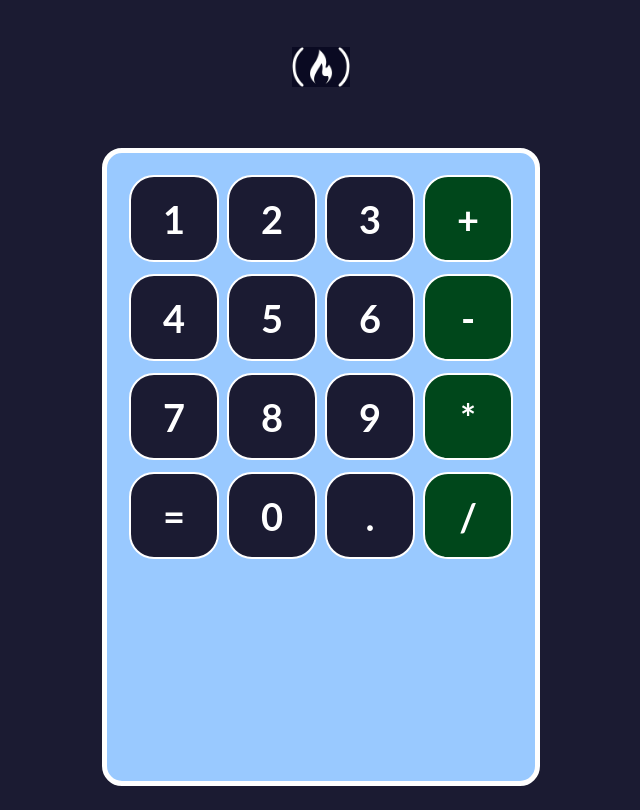
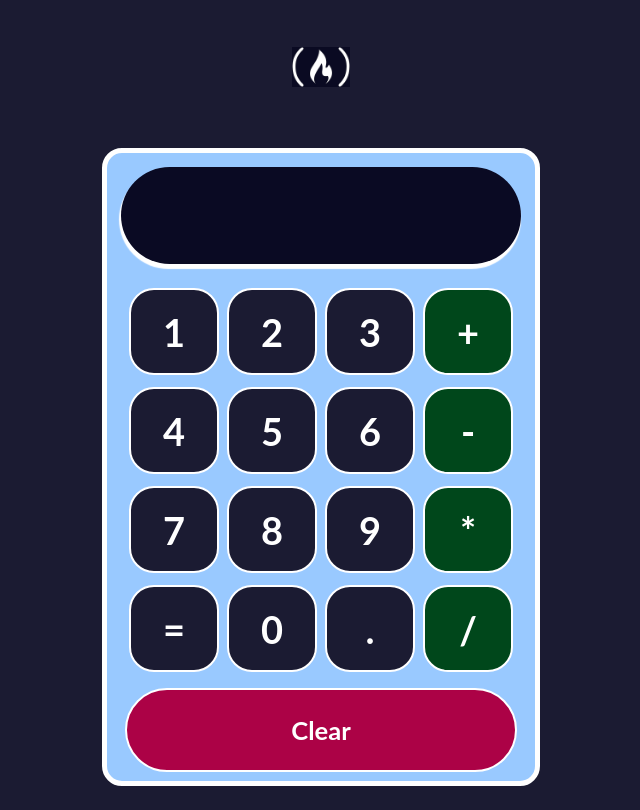
Before and after one commit to yeisonbs/calculadora, a React (Create React App) app: page / in a window 1280 px wide. Shown: the whole page, without its empty margins (319-959 px from the left). Built offline with nearby package versions, Linux system fonts and the light colour scheme.

Commit message:
Boton Clear

```diff
--- a/src/App.js
+++ b/src/App.js
@@ -1,7 +1,8 @@
 import './App.css';
 import freeCodeCampLogo from './imagenes/freeCodeCampLogo.png';
 import Boton from './componentes/Boton';
-
+import Pantalla from './componentes/Pantalla';
+import BotonClear from './componentes/BotonClear';
 
 function App() {
   return (
@@ -13,6 +14,7 @@
           alt='Logo de freeCodeCamp' />
       </div>
       <div className='contenedor-calculadora'>
+        <Pantalla />
         <div className='fila'>
           <Boton>1</Boton>
           <Boton>2</Boton>
@@ -38,7 +40,9 @@
           <Boton>/</Boton>
         </div>
         <div className='fila'>
-
+        <BotonClear >
+            Clear
+          </BotonClear>
         </div>
         </div>
     </div>
--- /dev/null
+++ b/src/componentes/BotonClear.jsx
@@ -0,0 +1,10 @@
+import React from 'react';
+import '../hojas-de-estilo/BotonClear.css';
+
+const BotonClear = (props) => (
+  <div className='boton-clear' onClick={props.manejarClear}>
+    {props.children}
+  </div>
+);
+
+export default BotonClear;
--- /dev/null
+++ b/src/componentes/Pantalla.jsx
@@ -0,0 +1,10 @@
+import React from 'react';
+import '../hojas-de-estilo/Pantalla.css';
+
+const Pantalla = ({ input }) => (
+  <div className='input'>
+    {input}
+  </div>
+);
+
+export default Pantalla;
--- /dev/null
+++ b/src/hojas-de-estilo/BotonClear.css
@@ -0,0 +1,19 @@
+.boton-clear {
+    height: 80px;
+    font-size: 1.6em;
+    display: flex;
+    flex: 1;
+    background-color: #ac0246;
+    margin-top: 8px;
+    justify-content: center;
+    align-items: center;
+    font-weight: bold;
+    color: white;
+    border: 2px solid white;
+    border-radius: 45px;
+    cursor: pointer;
+  }
+
+  .boton-clear:hover {
+    background-color: #ebb000;
+  }
--- /dev/null
+++ b/src/hojas-de-estilo/Pantalla.css
@@ -0,0 +1,15 @@
+.input {
+    height: 75px;
+    border-radius: 50px;
+    margin-bottom: 20px;
+    display: flex;
+    justify-content: flex-end;
+    align-items: center;
+    font-weight: bold;
+    font-size: 30px;
+    background-color: #0a0a23;
+    color: white;
+    padding: 11px 30px 11px 11px;
+    margin: 1px solid #888;
+    box-shadow: -1px 4px 1px 1px white;
+  }
```
